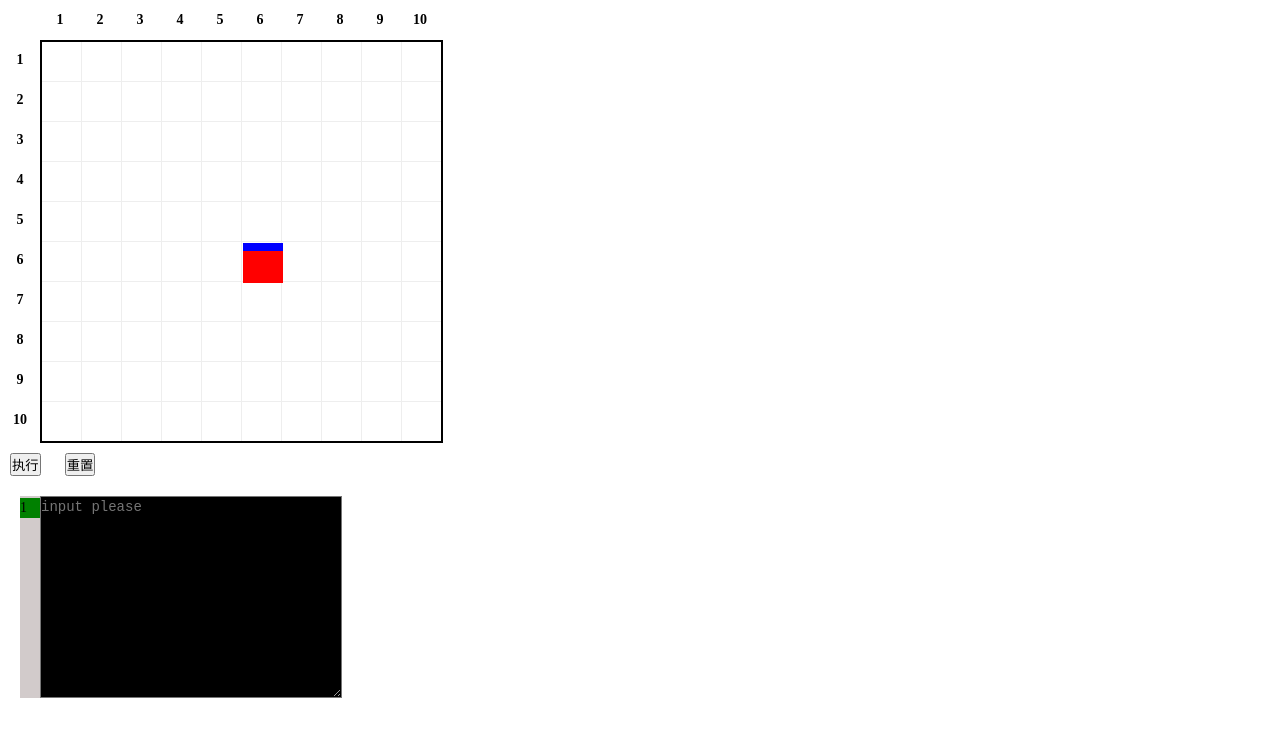
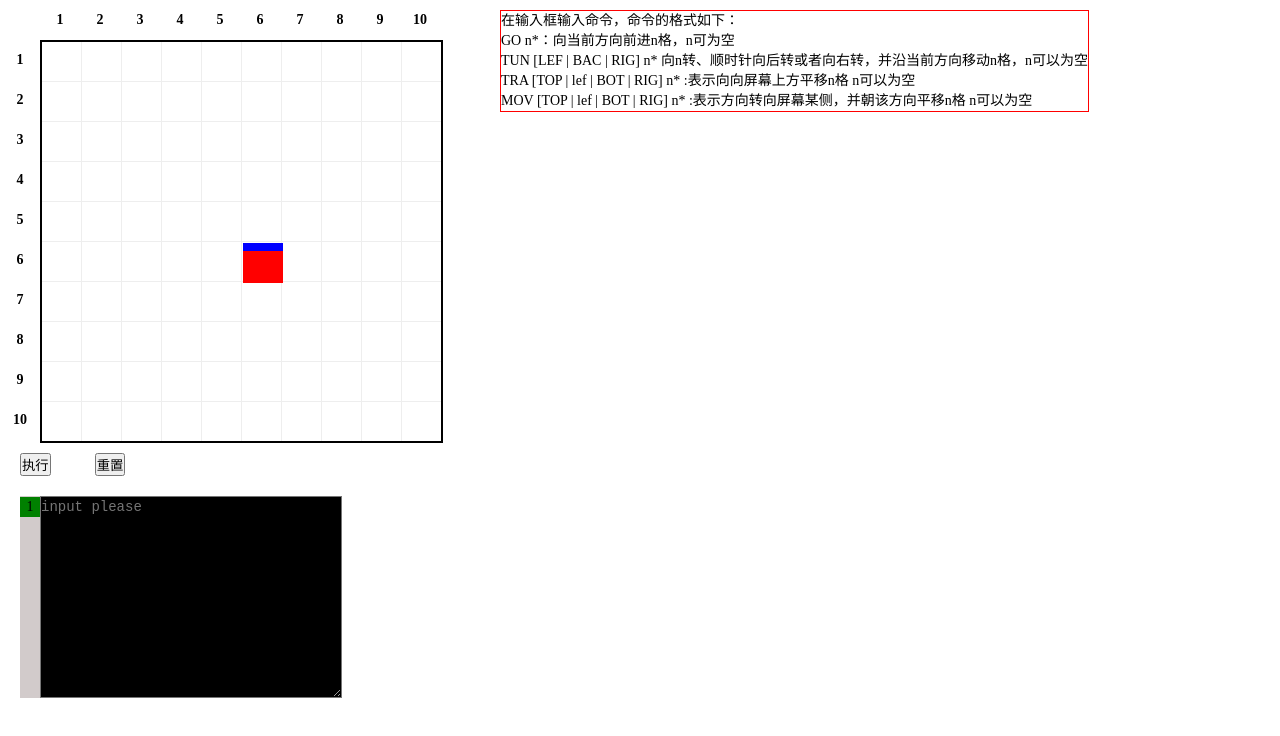
Before and after one commit to funfish/ife2016, a plain HTML site: page task35/order_small_box.html in a window 1280 px wide. Both pictures are taken after a click on the button "执行". Drawn offline with Linux system fonts and the light colour scheme.

Commit message:
修改部分问题

```diff
--- a/task35/order_small_box.css
+++ b/task35/order_small_box.css
@@ -40,7 +40,7 @@ input {
 }
 button {
 	display: inline-block;
-	margin: 10px 10px;
+	margin: 10px 20px;
 	height: 100%;
 }
 /**************移动盒子**************************/
@@ -109,7 +109,7 @@ ol {
 	left: 0;
 	top: 0;
 	margin: 0;
-	padding: 2px 0 0 0;
+	padding: 1px 0 0 0;
 	width: 100%;
 	height: 202px;
 	background-color: #D2CBCB;
@@ -118,7 +118,21 @@ ol {
 	float: left;
 	list-style: none;
 	width: 20px;
-	text-align: bo;
+	text-align: center;
 	font-size: 14px;
 	line-height: 20px;
 }
+
+/******************文字补充部分*************************/
+#explain {
+	position: absolute;
+	left: 500px;
+	top:10px;
+	border: 1px solid red;
+}
+#explain li {
+	list-style: none;
+	font-size: 14px;
+	line-height: 20px;
+	min-width: 400px;
+}
--- a/task35/order_small_box.html
+++ b/task35/order_small_box.html
@@ -162,6 +162,23 @@
 		</div>
 		<textarea name="" id ="input" placeholder="input please"></textarea>
 	</div>
+	<ul id="explain">
+		<li>
+			在输入框输入命令，命令的格式如下：
+		</li>
+		<li>
+			GO n*：向当前方向前进n格，n可为空
+		</li>
+		<li>
+			TUN [LEF | BAC | RIG] n* 向n转、顺时针向后转或者向右转，并沿当前方向移动n格，n可以为空
+		</li>
+		<li>
+			TRA [TOP | lef | BOT | RIG] n* :表示向向屏幕上方平移n格 n可以为空
+		</li>
+		<li>
+			MOV [TOP | lef | BOT | RIG] n* :表示方向转向屏幕某侧，并朝该方向平移n格 n可以为空
+		</li>
+	</ul>
 	<script src="order_small_box35.js"></script>
 </body>
 </html>
--- a/task35/order_small_box35.js
+++ b/task35/order_small_box35.js
@@ -238,16 +238,16 @@
 			nLiStep--;
 		}
 		if (text[seq] !== '') {
-			var orderWord = order.match(/[^\d]+/g)[0].replace(/^\s*|\s*$/g, '');
+			nStep = order.match(/\s\d+/g) || ['0'];
+			nStep = parseInt(nStep[0]);
 
-			nStep = order.match(/\d+/g) || ['0'];
-			nStep = parseInt(nStep[0]);
+			if (nStep > 0) order = order.match(/[^\d]+/g)[0].replace(/^\s*|\s*$/g, '');
 			boxLeft = box.offsetLeft;
 			boxTop = box.offsetTop;
 			then = new Date();
 			preDir = boxDir;
 
-			switch (orderWord) {
+			switch (order) {
 				case 'tun lef':
 					setDir(-1);
 					break;
@@ -261,11 +261,11 @@
 					break;
 
 				case 'mov top':
-					setDir(move(0));
+					setDir(mov(0));
 					break;
 
 				case 'mov rig':
-					setDir(move(90));
+					setDir(mov(90));
 					break;
 
 				case 'mov bot':
@@ -306,6 +306,7 @@
 					textarea.readOnly = false;
 					wrongFlag = true;
 					boxDir = preDir;
+					seq++;
 			}
 		} else {
 			if (++seq < textLength) {
@@ -329,12 +330,12 @@
 	}
 	//读取输入内容,ie8
 	addEvent('click', button[0], function() {
-		if (wrongFlag) {
-			ol.querySelectorAll('li')[seq - nLiStepAll].style.background = '#D2CBCB';
+		var liCollect =  ol.querySelectorAll('li');
+		for (var i = 0, m = liCollect.length; i < m; i++) {
+			liCollect[i].style.background = '#D2CBCB';
 		}
 		wrongFlag = false;
 		textarea.readOnly = true;
-		text = [];
 		seq = 0;
 		nLiStepAll = 0;
 		overFlag = false;
@@ -371,6 +372,10 @@
 		box.style.position = 'absolute';
 		box.style.left = ul2Width + tableWidth / 2 + 'px';
 		box.style.top =  ul1Height + tableHeight / 2 + 'px';
+		box.style.webkitTransform = 'rotate(0deg)';
+		box.style.mozTransform = 'rotate(0deg)';
+		box.style.msTransform = 'rotate(0deg)';
+		box.style.transform = 'rotate(0deg)';
 	})
 	addEvent('keydown', textarea, function(e) {
 		var liCollect = ol.querySelectorAll('li');
@@ -390,6 +395,7 @@
 					ol.removeChild(liCollect[i])
 				}
 			}
+			textLength += nLiStepAll;
 		}, 0)
 		if (liLength > 9) {
 			ol.style.height = 202 + 20 * (liLength - 9) + 'px';
```
